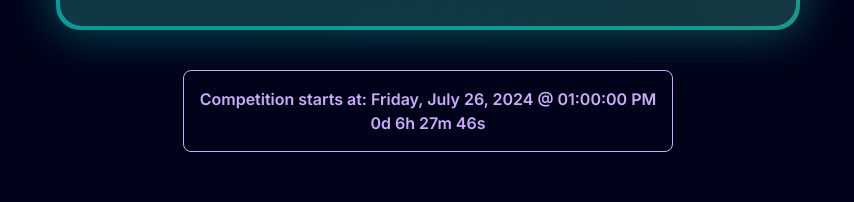
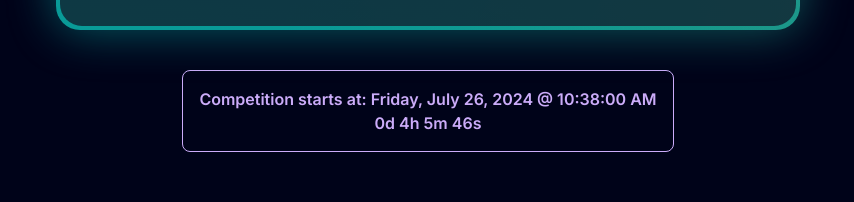
Before and after one commit to imadityaxd/web-dev-quiz-competition-next, a Next.js app: page /start-quiz in a window 1280 px wide. Shown: the part 889-1091 px from the top of the page, without its empty margins (212-1066 px from the left). Built offline with nearby package versions, Linux system fonts and the light colour scheme.

Commit message:
fixing deployement bugs and warnings

```diff
--- a/src/app/layout.tsx
+++ b/src/app/layout.tsx
@@ -20,6 +20,7 @@ const kanit = Kanit({
 });
 
 export const metadata: Metadata = {
+  metadataBase: new URL("https://www.webdevquiz.online"),
   title: "JavaScript Quizzes - Test Your Skills and Compete with Others",
   description:
     "Join the JavaScript and web dev Quiz Challenge to test your skills with output-based questions. Compete in weekly quizzes, see your rank on the leaderboard, and enhance your JavaScript knowledge. Perfect for developers looking to sharpen their coding skills!",
--- a/src/components/TimeLeft.tsx
+++ b/src/components/TimeLeft.tsx
@@ -19,7 +19,7 @@ const TimeUntilCompetition: React.FC = () => {
   useEffect(() => {
     const updateTimer = () => {
       const now = new Date();
-      let nextCompetitionUTC = getCompetitionTimeUTC(0, 18, 30); // Competition set for Sunday at 21:30 IST
+      let nextCompetitionUTC = getCompetitionTimeUTC(0, 16, 8); // Competition set for Sunday at 21:30 IST
 
       const timeZone = Intl.DateTimeFormat().resolvedOptions().timeZone; // Get the user's time zone dynamically
       // console.log("use Zone: ", timeZone);
```
